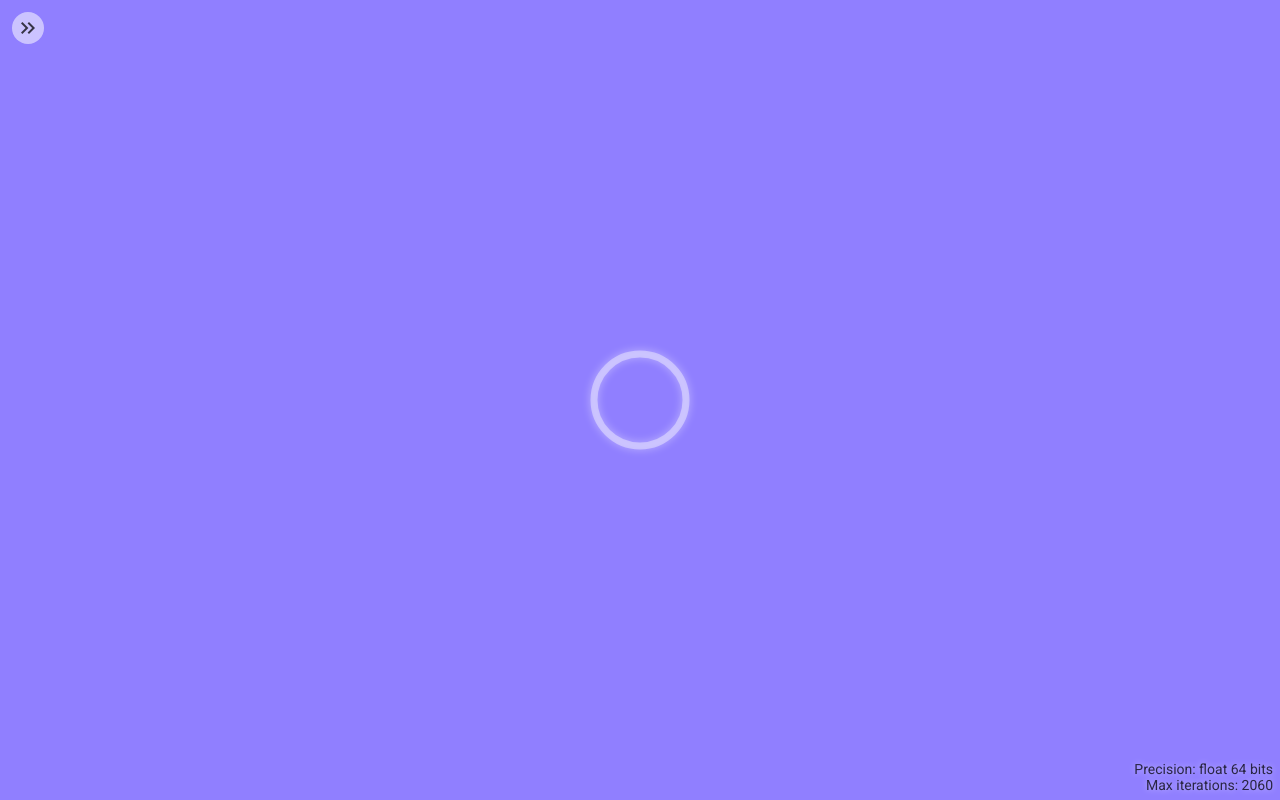
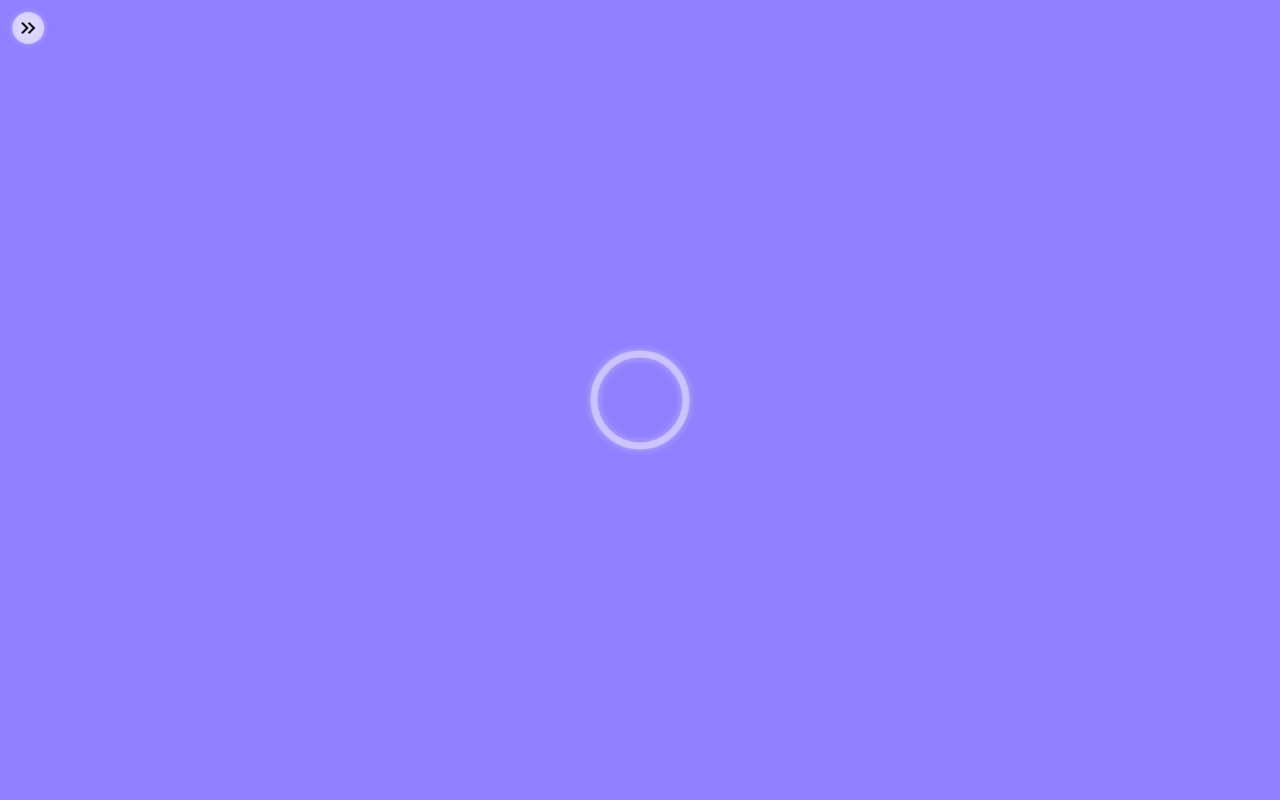
Before and after one commit to aleksei-berezkin/mandelbrot, a website with bundled scripts: page public/index.html in a window 1280 px wide. Built offline with nearby package versions, Linux system fonts and the light colour scheme; files whose address does not match are found by name.

Commit message:
Menu + button

```diff
--- a/public/index.css
+++ b/public/index.css
@@ -1,6 +1,8 @@
 html, body {
     border: none;
+    color: #000b;
     font-family: 'Roboto', sans-serif;
+    font-size: 14px;
     height: 100%;
     margin: 0;
     overflow: hidden;
@@ -9,6 +11,15 @@ html, body {
     touch-action: none;
 
     --btn-size: 32px;
+    --menu-color: #fff8;
+    --tx: 300ms;
+}
+
+button {
+    border: none;
+    cursor: pointer;
+    margin: 0;
+    padding: 0;
 }
 
 #hidden-canvas {
@@ -78,34 +89,49 @@ html, body {
     width: 100%;
 }
 
-.bottom-info-wr {
-    bottom: 0;
-    color: #000b;
+.main-menu {
+    background-color: var(--menu-color);
+    border-radius: calc(var(--btn-size) / 4);
+    display: flex;
     filter: drop-shadow(0 0 3px #fff9);
-    font-size: 14px;
-    padding: .5em;
-    position: absolute;
-    right: 0;
-    text-align: right;
-}
-
-.main-menu {
     left: calc(var(--btn-size) * .375);
     position: absolute;
     top: calc(var(--btn-size) * .375);
+    transition: transform var(--tx), background-color var(--tx)
+}
+
+.menu-content {
+    transition: opacity var(--tx);
 }
 
 .menu-button {
-    background-color: #fff8;
+    background-color: transparent;
     border-radius: calc(var(--btn-size) * .5);
     height: var(--btn-size);
-    cursor: pointer;
     line-height: var(--btn-size);
     text-align: center;
+    transition: background-color var(--tx), transform var(--tx);
     width: var(--btn-size);
 }
 
+.main-menu.collapsed {
+    background-color: transparent;
+    transform: translateX(calc(-100% + var(--btn-size)));
+}
+
+.main-menu.collapsed > .menu-content {
+    opacity: 0;
+}
+
+.main-menu.collapsed > .menu-button {
+    background-color: var(--menu-color);
+    transform: rotateY(-180deg);
+}
+
+.info-wr {
+    padding: .5em;
+}
+
 .menu-button > .material-symbols-outlined {
-    color: #000b;
     line-height: var(--btn-size);
 }
--- a/public/index.html
+++ b/public/index.html
@@ -19,16 +19,17 @@
     </svg>
 </div>
 <canvas id="main-canvas"></canvas>
-<div class="main-menu">
-    <!-- TODO button -->
-    <div class="menu-button">
-        <span class="material-symbols-outlined">keyboard_double_arrow_right</span>
+<div class="main-menu collapsed">
+    <div class="menu-content">
+        <div class="info-wr">
+            <div id="precision"></div>
+            <div id="max-iterations"></div>
+            <div id="done-in"></div>
+        </div>
     </div>
-</div>
-<div class="bottom-info-wr">
-    <div id="precision"></div>
-    <div id="max-iterations"></div>
-    <div id="done-in"></div>
+    <button class="menu-button" onclick="this.parentElement.classList.toggle('collapsed')">
+        <span class="material-symbols-outlined">keyboard_double_arrow_left</span>
+    </button>
 </div>
 <script src="index.mjs" type="module"></script>
 </body>
```
